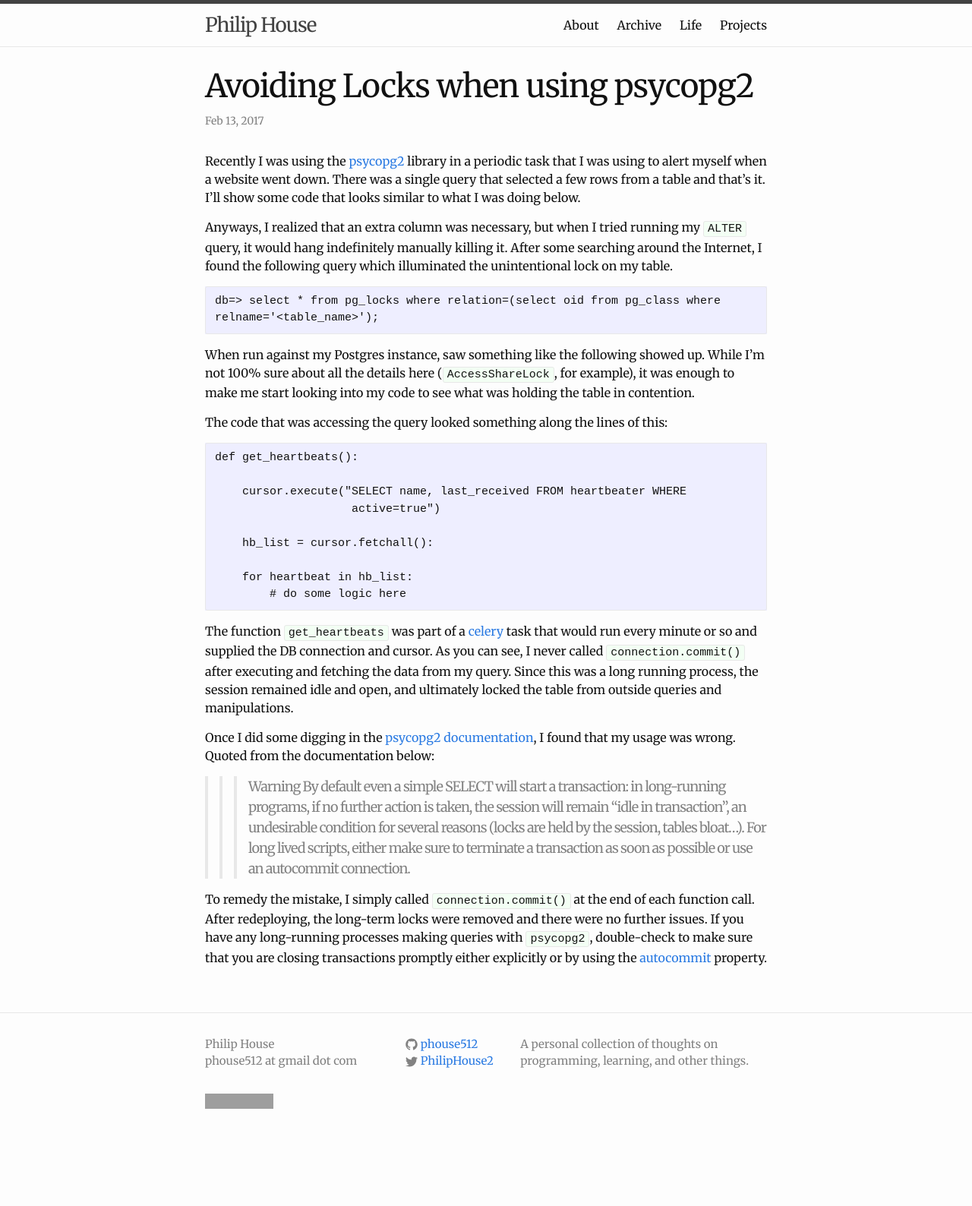
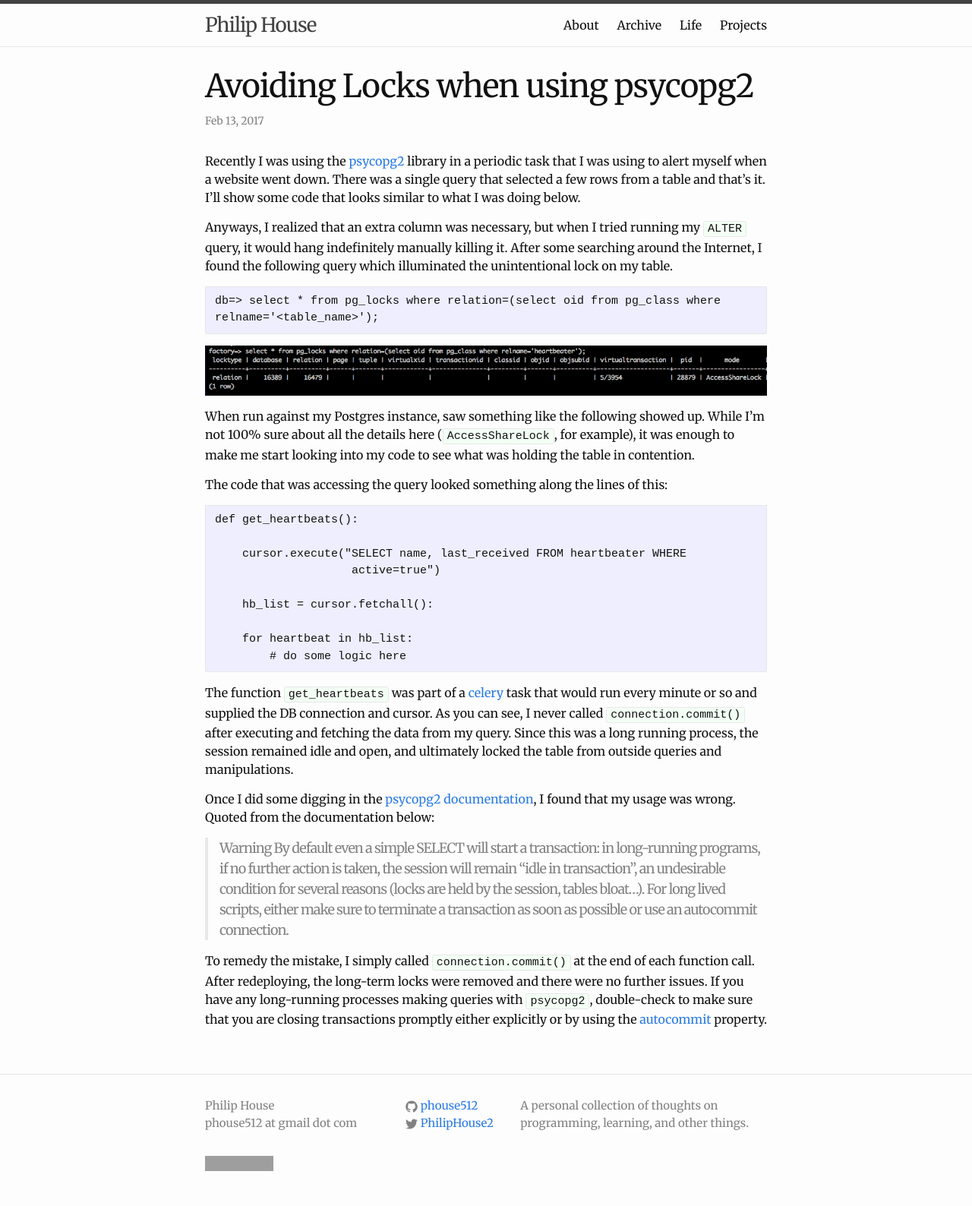
Before and after one commit to phouse512/blog, a Jekyll site: the page built from _posts/2017-02-28-avoiding-locks-with-psycopg2.markdown, in a window 1280 px wide. Shown: the whole page at 76% size. Built offline with Jekyll 4.4.1, drawn with Linux system fonts in a browser that asks for light colours; a script that is not in the unit is left out; comment, search, counter and statistics services are not loaded; before the commit the page ends 1506 px from its top, so only the background shows below that; grey boxes are pictures that could not be loaded.

Commit message:
fixing quoting and adding screenshot

````diff
--- a/_posts/2017-02-28-avoiding-locks-with-psycopg2.markdown
+++ b/_posts/2017-02-28-avoiding-locks-with-psycopg2.markdown
@@ -20,6 +20,8 @@ illuminated the unintentional lock on my table.
 db=> select * from pg_locks where relation=(select oid from pg_class where
 relname='<table_name>');
 ```
+
+![postgres-output]({{ site.url }}/assets/psql.png)
 
 When run against my Postgres instance, saw something like the following showed
 up. While I'm not 100% sure about all the details here (`AccessShareLock`, for
@@ -49,11 +51,11 @@ and open, and ultimately locked the table from outside queries and manipulations
 Once I did some digging in the [psycopg2 documentation][psycopg2_docs], I found
 that my usage was wrong. Quoted from the documentation below:
 
->>> Warning By default even a simple SELECT will start a transaction: in
->>> long-running programs, if no further action is taken, the session will remain
->>> “idle in transaction”, an undesirable condition for several reasons (locks are
->>> held by the session, tables bloat...). For long lived scripts, either make sure
->>> to terminate a transaction as soon as possible or use an autocommit connection.
+> Warning By default even a simple SELECT will start a transaction: in
+> long-running programs, if no further action is taken, the session will remain
+> “idle in transaction”, an undesirable condition for several reasons (locks are
+> held by the session, tables bloat...). For long lived scripts, either make sure
+> to terminate a transaction as soon as possible or use an autocommit connection.
 
 To remedy the mistake, I simply called `connection.commit()` at the end of each
 function call. After redeploying, the long-term locks were removed and there
````
Also changed, not shown: assets/psql.png (added).
